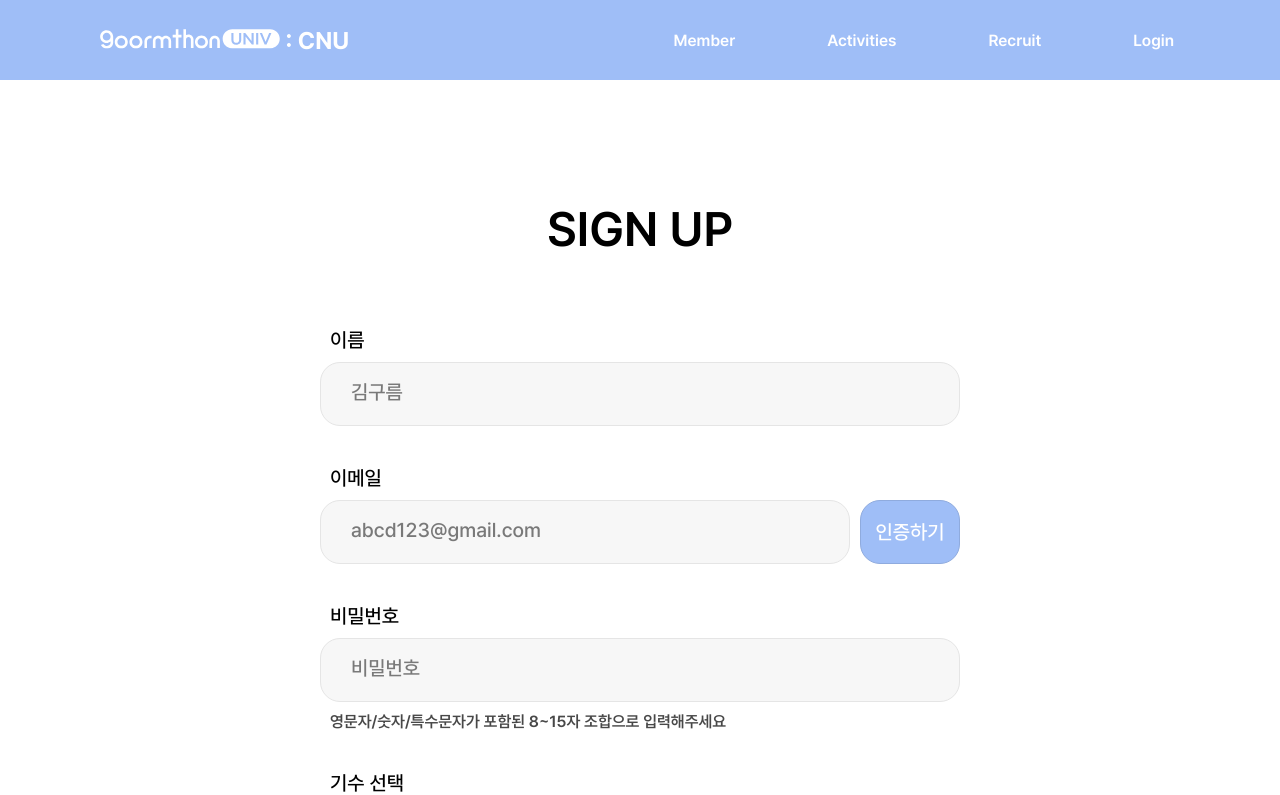
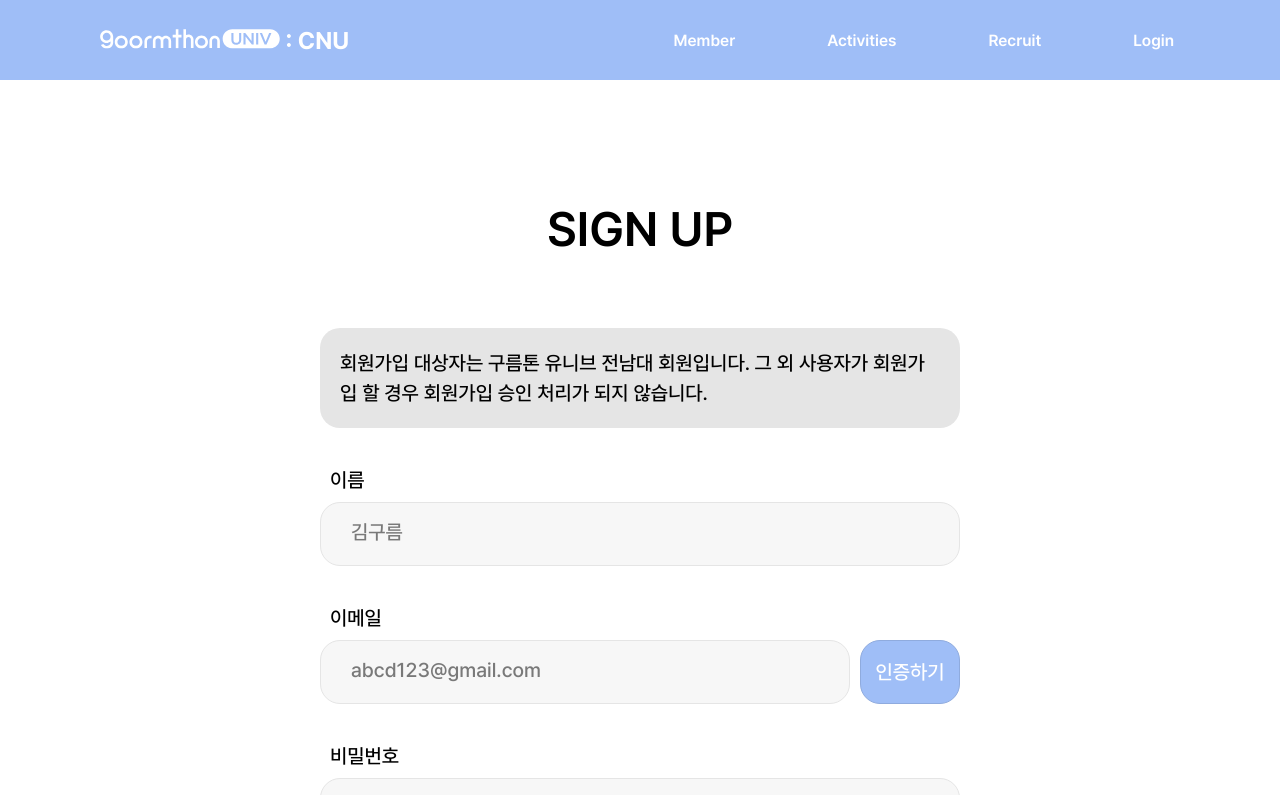
Before and after one commit to 9oormthonUNIV-JNU/B_FE, a React (Vite) app in the folder 9oormthonUNIV_JNU/: page /signup in a window 1280 px wide. Shown: the top 795 px of the page. Built offline with nearby package versions, Linux system fonts and the light colour scheme; the HTML template or start-up script is replaced by a standard one.

Commit message:
feat: SignupPage 안내창 추가

```diff
--- a/9oormthonUNIV_JNU/src/components/common/organisms/SignupForm.tsx
+++ b/9oormthonUNIV_JNU/src/components/common/organisms/SignupForm.tsx
@@ -52,12 +52,25 @@ const SignupFormContainer = styled.div`
   }
 `;
 
+const Notification = styled.div`
+  display: flex;
+  background-color: #e5e5e5;
+  padding: 20px;
+  border-radius: 20px;
+`;
+
 const SignupForm = () => {
   return (
     <SignupFormContainer>
       <div className="signup">
         <CustomText textStyle="h1">SIGN UP</CustomText>
       </div>
+      <Notification>
+        <CustomText textStyle="b3" line={30}>
+          회원가입 대상자는 구름톤 유니브 전남대 회원입니다. 그 외 사용자가
+          회원가입 할 경우 회원가입 승인 처리가 되지 않습니다.
+        </CustomText>
+      </Notification>
       <CustomInput label="이름" placeholder="김구름" />
       <EmailVerification />
       <div className="signup_password">
```
